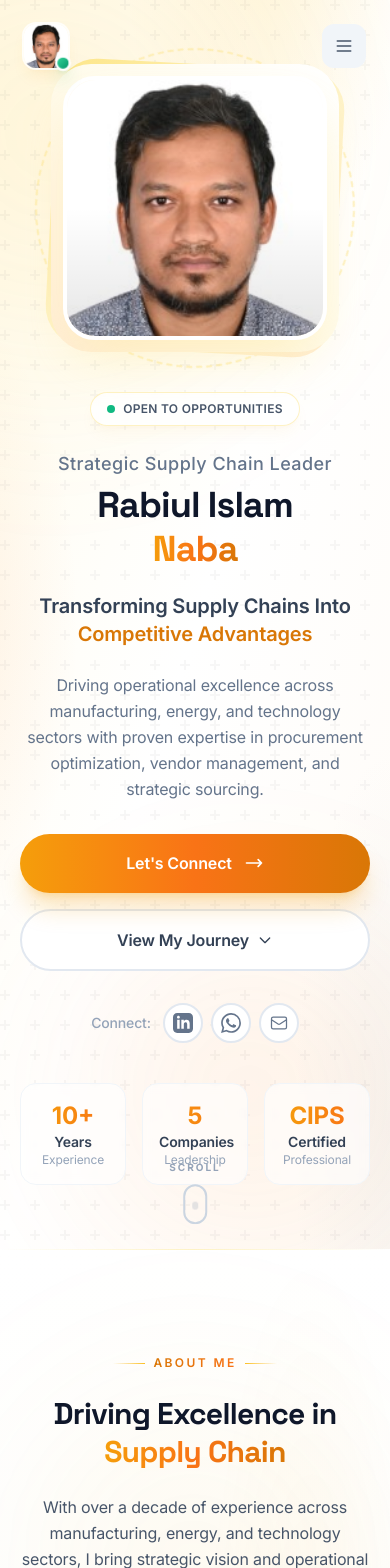
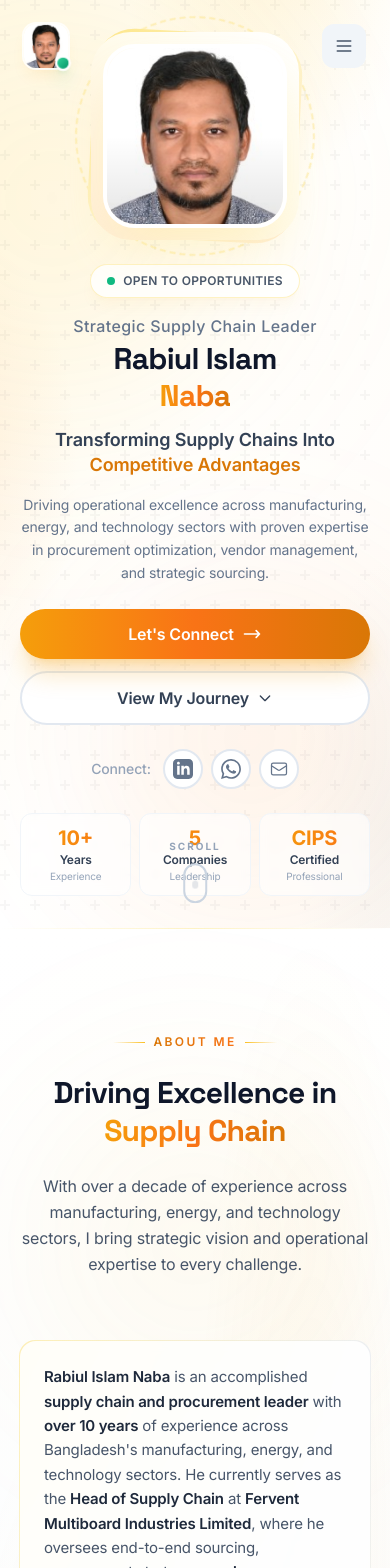
Before and after one commit to mejba13/naba-portfolio-nextjs, a Next.js app: page / in a window 390 px wide. Shown: the top 1568 px of the page. Built offline with nearby package versions, Linux system fonts and the light colour scheme.

Commit message:
feat: improve mobile responsiveness for hero    section and footer

```diff
--- a/src/components/sections/Hero.tsx
+++ b/src/components/sections/Hero.tsx
@@ -163,8 +163,8 @@ export function Hero() {
         className="relative z-10 flex-1 flex items-center"
         style={{ y, opacity }}
       >
-        <div className="container-custom w-full py-16 sm:py-20 lg:py-24">
-          <div className="grid lg:grid-cols-12 gap-10 lg:gap-8 xl:gap-12 items-center">
+        <div className="container-custom w-full py-8 sm:py-16 lg:py-24">
+          <div className="grid lg:grid-cols-12 gap-6 sm:gap-10 lg:gap-8 xl:gap-12 items-center">
             {/* Content Column */}
             <motion.div
               className="lg:col-span-6 text-center lg:text-left order-2 lg:order-1"
@@ -172,7 +172,7 @@ export function Hero() {
               animate="visible"
             >
               {/* Eyebrow + Status */}
-              <motion.div custom={0} variants={fadeInUp} className="flex flex-col sm:flex-row items-center lg:items-start gap-3 mb-6">
+              <motion.div custom={0} variants={fadeInUp} className="flex flex-col sm:flex-row items-center lg:items-start gap-3 mb-4 sm:mb-6">
                 <span className="inline-flex items-center gap-2 px-4 py-2 bg-white/80 backdrop-blur-sm rounded-full border border-amber-200/50 shadow-lg shadow-amber-500/5">
                   <span className="relative flex h-2 w-2">
                     <span className="animate-ping absolute inline-flex h-full w-full rounded-full bg-emerald-400 opacity-75" />
@@ -185,15 +185,15 @@ export function Hero() {
               </motion.div>
 
               {/* Headline */}
-              <motion.div custom={1} variants={fadeInUp} className="mb-6">
-                <p className="text-slate-500 text-lg font-medium mb-2 tracking-wide">
+              <motion.div custom={1} variants={fadeInUp} className="mb-4 sm:mb-6">
+                <p className="text-slate-500 text-base sm:text-lg font-medium mb-1 sm:mb-2 tracking-wide">
                   Strategic Supply Chain Leader
                 </p>
                 <h1 itemProp="name" className="font-display">
-                  <span className="block text-4xl sm:text-5xl lg:text-5xl xl:text-6xl 2xl:text-7xl font-bold text-slate-900 leading-[1.1] tracking-tight">
+                  <span className="block text-3xl sm:text-4xl md:text-5xl lg:text-5xl xl:text-6xl 2xl:text-7xl font-bold text-slate-900 leading-[1.1] tracking-tight">
                     Rabiul Islam
                   </span>
-                  <span className="block text-4xl sm:text-5xl lg:text-5xl xl:text-6xl 2xl:text-7xl font-bold leading-[1.1] tracking-tight mt-1">
+                  <span className="block text-3xl sm:text-4xl md:text-5xl lg:text-5xl xl:text-6xl 2xl:text-7xl font-bold leading-[1.1] tracking-tight mt-1">
                     <span className="bg-gradient-to-r from-amber-500 via-orange-500 to-amber-600 bg-clip-text text-transparent">
                       Naba
                     </span>
@@ -202,9 +202,9 @@ export function Hero() {
               </motion.div>
 
               {/* Value Proposition */}
-              <motion.div custom={2} variants={fadeInUp} className="mb-6">
+              <motion.div custom={2} variants={fadeInUp} className="mb-4 sm:mb-6">
                 <p
-                  className="text-xl sm:text-2xl text-slate-700 font-semibold leading-snug"
+                  className="text-lg sm:text-xl md:text-2xl text-slate-700 font-semibold leading-snug"
                   itemProp="jobTitle"
                 >
                   Transforming Supply Chains Into
@@ -216,7 +216,7 @@ export function Hero() {
               <motion.p
                 custom={3}
                 variants={fadeInUp}
-                className="text-slate-500 text-base sm:text-lg leading-relaxed max-w-xl mx-auto lg:mx-0 mb-8"
+                className="text-slate-500 text-sm sm:text-base md:text-lg leading-relaxed max-w-xl mx-auto lg:mx-0 mb-6 sm:mb-8"
                 itemProp="description"
               >
                 Driving operational excellence across manufacturing, energy, and technology sectors with proven expertise in procurement optimization, vendor management, and strategic sourcing.
@@ -226,12 +226,12 @@ export function Hero() {
               <motion.div
                 custom={4}
                 variants={fadeInUp}
-                className="flex flex-col sm:flex-row gap-4 justify-center lg:justify-start mb-8"
+                className="flex flex-col sm:flex-row gap-3 sm:gap-4 justify-center lg:justify-start mb-6 sm:mb-8"
               >
                 {/* Primary CTA */}
                 <motion.button
                   onClick={() => handleScroll('#contact')}
-                  className="group relative inline-flex items-center justify-center gap-3 px-8 py-4 text-white font-semibold rounded-full overflow-hidden shadow-xl shadow-amber-500/25 hover:shadow-2xl hover:shadow-amber-500/30 transition-shadow duration-300"
+                  className="group relative inline-flex items-center justify-center gap-2 sm:gap-3 px-6 sm:px-8 py-3 sm:py-4 text-white font-semibold rounded-full overflow-hidden shadow-xl shadow-amber-500/25 hover:shadow-2xl hover:shadow-amber-500/30 transition-shadow duration-300"
                   whileHover={{ scale: 1.02 }}
                   whileTap={{ scale: 0.98 }}
                 >
@@ -246,7 +246,7 @@ export function Hero() {
                 {/* Secondary CTA */}
                 <motion.button
                   onClick={() => handleScroll('#experience')}
-                  className="group inline-flex items-center justify-center gap-2 px-8 py-4 bg-white text-slate-700 font-semibold rounded-full border-2 border-slate-200 hover:border-amber-300 hover:bg-amber-50 transition-all duration-300"
+                  className="group inline-flex items-center justify-center gap-2 px-6 sm:px-8 py-3 sm:py-4 bg-white text-slate-700 font-semibold rounded-full border-2 border-slate-200 hover:border-amber-300 hover:bg-amber-50 transition-all duration-300"
                   whileHover={{ scale: 1.02 }}
                   whileTap={{ scale: 0.98 }}
                 >
@@ -261,7 +261,7 @@ export function Hero() {
               <motion.div
                 custom={5}
                 variants={fadeInUp}
-                className="flex items-center gap-3 justify-center lg:justify-start mb-10"
+                className="flex items-center gap-3 justify-center lg:justify-start mb-6 sm:mb-10"
               >
                 <span className="text-sm text-slate-400 font-medium">Connect:</span>
                 <div className="flex gap-2">
@@ -286,7 +286,7 @@ export function Hero() {
               <motion.div
                 custom={6}
                 variants={fadeInUp}
-                className="grid grid-cols-3 gap-4 max-w-lg mx-auto lg:mx-0"
+                className="grid grid-cols-3 gap-2 sm:gap-4 max-w-lg mx-auto lg:mx-0"
               >
                 {[
                   { value: '10+', label: 'Years', sublabel: 'Experience' },
@@ -295,14 +295,14 @@ export function Hero() {
                 ].map((stat, index) => (
                   <motion.div
                     key={stat.label}
-                    className="group text-center lg:text-left p-4 rounded-2xl bg-white/60 backdrop-blur-sm border border-slate-100 hover:border-amber-200 hover:bg-white transition-all duration-300"
+                    className="group text-center lg:text-left p-2.5 sm:p-4 rounded-xl sm:rounded-2xl bg-white/60 backdrop-blur-sm border border-slate-100 hover:border-amber-200 hover:bg-white transition-all duration-300"
                     whileHover={{ y: -4 }}
                   >
-                    <p className="text-2xl sm:text-3xl font-bold bg-gradient-to-r from-amber-500 to-orange-500 bg-clip-text text-transparent">
+                    <p className="text-xl sm:text-2xl md:text-3xl font-bold bg-gradient-to-r from-amber-500 to-orange-500 bg-clip-text text-transparent">
                       {stat.value}
                     </p>
-                    <p className="text-sm font-semibold text-slate-700">{stat.label}</p>
-                    <p className="text-xs text-slate-400">{stat.sublabel}</p>
+                    <p className="text-xs sm:text-sm font-semibold text-slate-700">{stat.label}</p>
+                    <p className="text-[10px] sm:text-xs text-slate-400">{stat.sublabel}</p>
                   </motion.div>
                 ))}
               </motion.div>
@@ -317,7 +317,7 @@ export function Hero() {
             >
               <div className="relative">
                 {/* Main Image Container */}
-                <div className="relative w-72 h-72 sm:w-80 sm:h-80 md:w-96 md:h-96 lg:w-[400px] lg:h-[400px] xl:w-[460px] xl:h-[460px]">
+                <div className="relative w-52 h-52 sm:w-72 sm:h-72 md:w-80 md:h-80 lg:w-[400px] lg:h-[400px] xl:w-[460px] xl:h-[460px]">
                   {/* Decorative ring */}
                   <motion.div
                     className="absolute -inset-4 rounded-full border-2 border-dashed border-amber-200/50"
@@ -337,7 +337,7 @@ export function Hero() {
                       fill
                       className="object-cover object-center"
                       priority
-                      sizes="(max-width: 640px) 288px, (max-width: 768px) 320px, (max-width: 1024px) 384px, (max-width: 1280px) 400px, 460px"
+                      sizes="(max-width: 640px) 208px, (max-width: 768px) 288px, (max-width: 1024px) 320px, (max-width: 1280px) 400px, 460px"
                       itemProp="image"
                     />
                     <div className="absolute inset-0 bg-gradient-to-t from-black/10 via-transparent to-white/10" />
```
Also changed, not shown: src/components/layout/Footer.tsx (+85 -28 lines).
